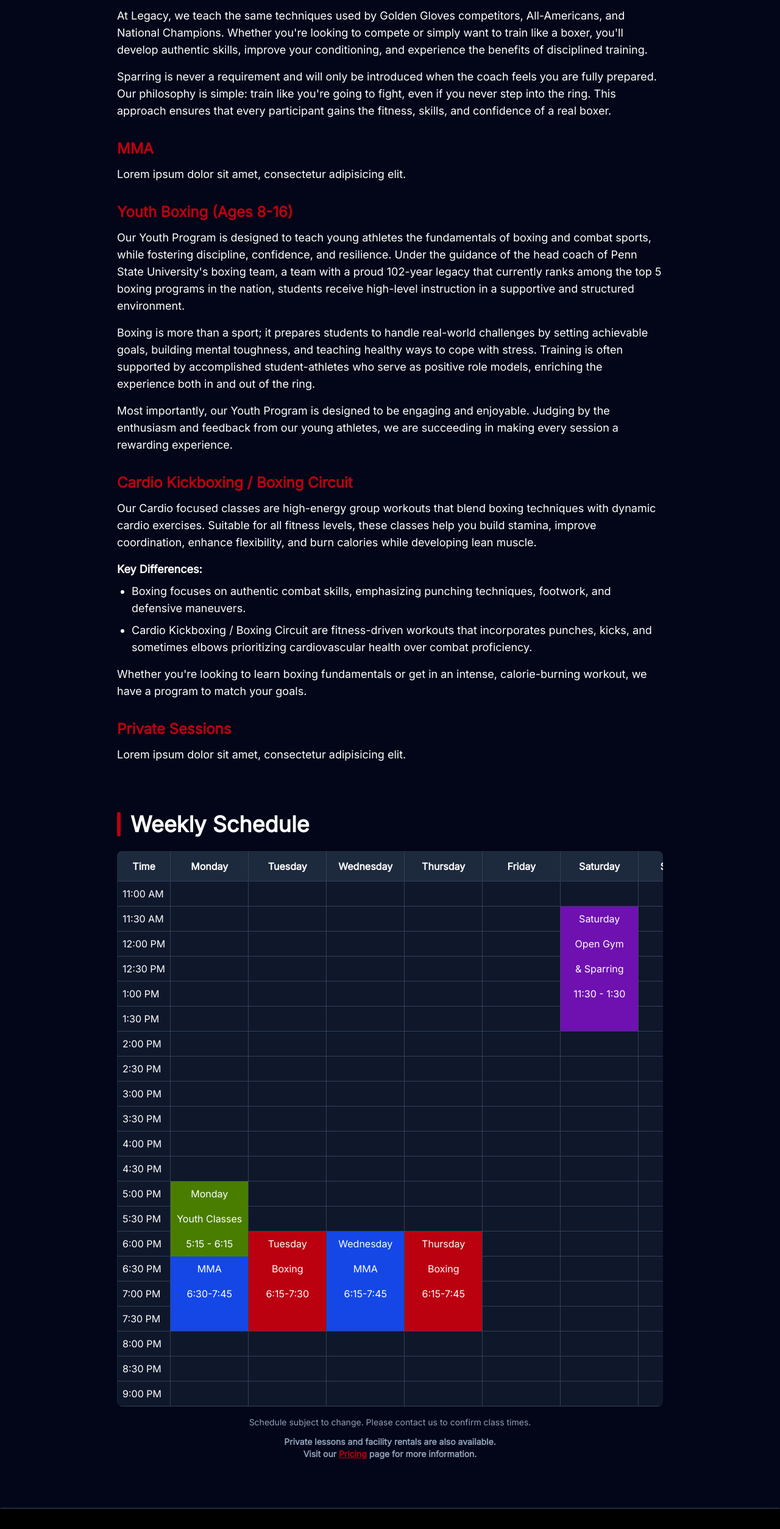
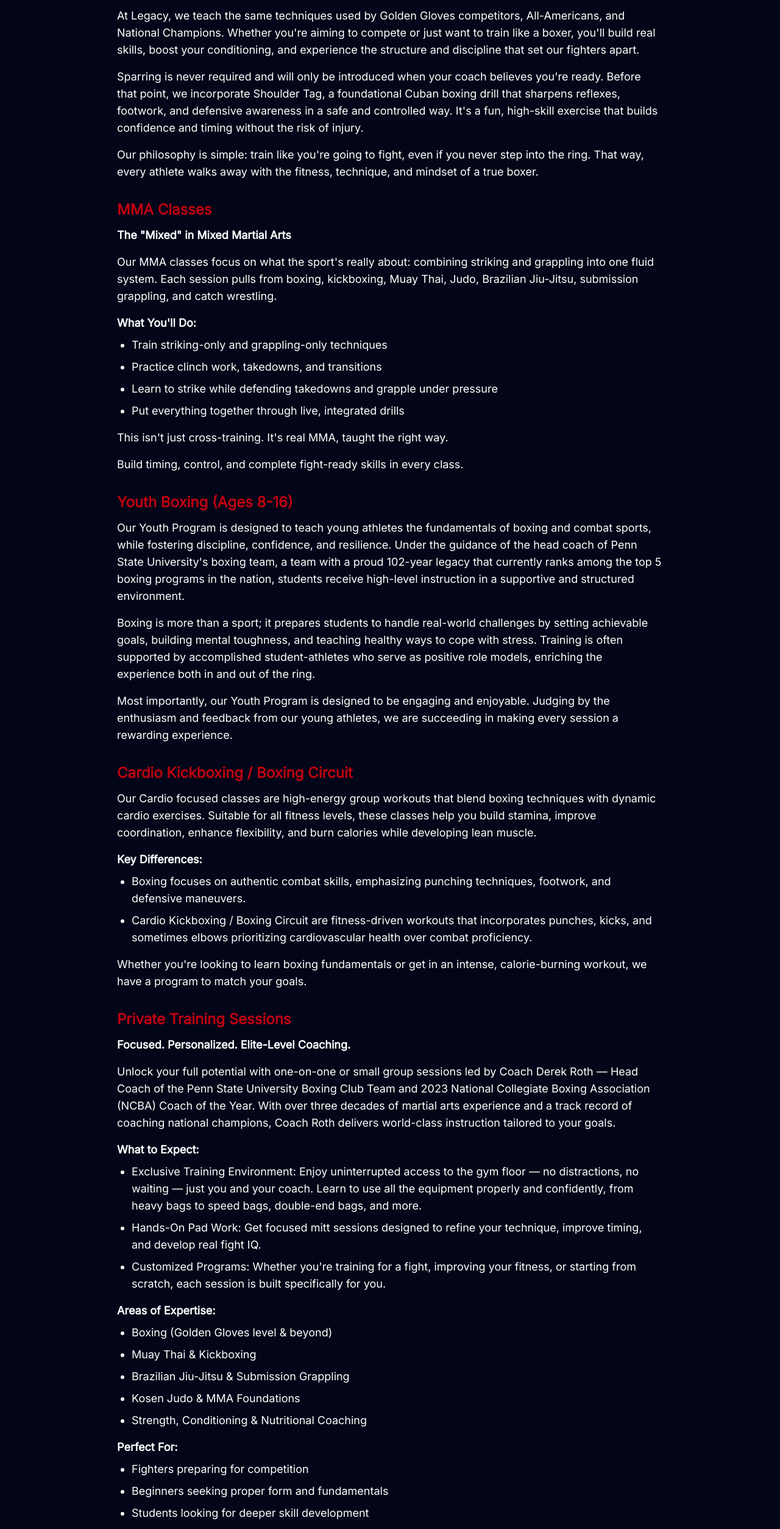
Before and after one commit to ParkerPosy/LegacyBoxing, a plain HTML site: page pages/courses.html in a window 1280 px wide. Shown: the part 248-2756 px from the top of the page at 61% size. Drawn offline with nearby package versions, Linux system fonts and the light colour scheme.

Commit message:
feedback from owner

```diff
--- a/components/header.html
+++ b/components/header.html
@@ -75,7 +75,7 @@
               href="pages/contact.html"
               class="block px-4 py-2 bg-boxing-red text-white rounded-md font-medium hover:underline transition"
             >
-              Contact Us
+              Contact
             </a>
           </li>
         </ul>
--- a/components/schedule-table.html
+++ b/components/schedule-table.html
@@ -152,7 +152,7 @@
       <td class="py-2 px-4 text-center border-r border-b border-slate-700"></td>
       <td class="py-2 px-4 text-center border-r border-b border-slate-700"></td>
       <td class="py-2 px-4 text-center border-r border-b border-slate-700"></td>
-      <td class="py-2 px-4 text-center border-r border-b border-slate-700"></td>
+      <td class="py-2 px-4 text-center border-r border-slate-700 bg-lime-700">Friday</td>
       <td class="py-2 px-4 text-center border-r border-b border-slate-700"></td>
       <td class="py-2 px-4 text-center border-b border-slate-700"></td>
     </tr>
@@ -163,7 +163,7 @@
       <td class="py-2 px-4 text-center border-r border-b border-slate-700"></td>
       <td class="py-2 px-4 text-center border-r border-b border-slate-700"></td>
       <td class="py-2 px-4 text-center border-r border-b border-slate-700"></td>
-      <td class="py-2 px-4 text-center border-r border-b border-slate-700"></td>
+      <td class="py-2 px-2 text-center border-r border-slate-700 bg-lime-700">Youth Classes</td>
       <td class="py-2 px-4 text-center border-r border-b border-slate-700"></td>
       <td class="py-2 px-4 text-center border-b border-slate-700"></td>
     </tr>
@@ -174,7 +174,7 @@
       <td class="py-2 px-4 text-center border-r border-slate-700 bg-boxing-red">Tuesday</td>
       <td class="py-2 px-4 text-center border-r border-slate-700 bg-blue-700">Wednesday</td>
       <td class="py-2 px-4 text-center border-r border-slate-700 bg-boxing-red">Thursday</td>
-      <td class="py-2 px-4 text-center border-r border-b border-slate-700"></td>
+      <td class="py-2 px-4 text-center border-r border-slate-700 bg-lime-700">5:15 - 6:15</td>
       <td class="py-2 px-4 text-center border-r border-b border-slate-700"></td>
       <td class="py-2 px-4 text-center border-b border-slate-700"></td>
     </tr>
--- a/pages/courses.html
+++ b/pages/courses.html
@@ -98,21 +98,43 @@
             <h3 class="text-2xl font-bold text-boxing-red mb-3">Boxing</h3>
             <div class="text-lg space-y-4">
               <p>At Legacy, we teach the same techniques used by Golden Gloves competitors, All-Americans, and National
-                Champions. Whether you're looking to compete or simply want to train like a boxer, you'll develop
-                authentic skills, improve your conditioning, and experience the benefits of disciplined training.</p>
+                Champions. Whether you're aiming to compete or just want to train like a boxer, you'll build real
+                skills, boost your conditioning, and experience the structure and discipline that set our fighters
+                apart.
+              </p>
 
-              <p>Sparring is never a requirement and will only be introduced when the coach feels you are fully
-                prepared. Our philosophy is simple: train like you're going to fight, even if you never step into the
-                ring. This approach ensures that every participant gains the fitness, skills, and confidence of a real
-                boxer.</p>
+              <p>Sparring is never required and will only be introduced when your coach believes you're ready. Before
+                that point, we incorporate Shoulder Tag, a foundational Cuban boxing drill that sharpens reflexes,
+                footwork, and defensive awareness in a safe and controlled way. It's a fun, high-skill exercise that
+                builds confidence and timing without the risk of injury.</p>
+
+              <p>Our philosophy is simple: train like you're going to fight, even if you never step into the ring. That
+                way, every athlete walks away with the fitness, technique, and mindset of a true boxer.</p>
             </div>
           </div>
 
-          <!-- MAA Program -->
+          <!-- MMA Classes -->
           <div class="mb-8">
-            <h3 class="text-2xl font-bold text-boxing-red mb-3">MMA</h3>
+            <h3 class="text-2xl font-bold text-boxing-red mb-3">MMA Classes</h3>
             <div class="text-lg space-y-4">
-              <p>Lorem ipsum dolor sit amet, consectetur adipisicing elit.</p>
+              <p><span class="font-semibold">The "Mixed" in Mixed Martial Arts</span></p>
+
+              <p>Our MMA classes focus on what the sport's really about: combining striking and grappling into one fluid
+                system. Each session pulls from boxing, kickboxing, Muay Thai, Judo, Brazilian Jiu-Jitsu, submission
+                grappling, and catch wrestling.</p>
+
+              <div>
+                <p class="font-semibold mt-4 mb-2">What You'll Do:</p>
+                <ul class="list-disc pl-6 space-y-2">
+                  <li>Train striking-only and grappling-only techniques</li>
+                  <li>Practice clinch work, takedowns, and transitions</li>
+                  <li>Learn to strike while defending takedowns and grapple under pressure</li>
+                  <li>Put everything together through live, integrated drills</li>
+                </ul>
+              </div>
+
+              <p>This isn't just cross-training. It's real MMA, taught the right way.</p>
+              <p>Build timing, control, and complete fight-ready skills in every class.</p>
             </div>
           </div>
 
@@ -161,11 +183,53 @@
             </div>
           </div>
 
-          <!-- Private Sessions -->
-          <div>
-            <h3 class="text-2xl font-bold text-boxing-red mb-3">Private Sessions</h3>
+          <!-- Private Training Sessions -->
+          <div class="mb-8">
+            <h3 class="text-2xl font-bold text-boxing-red mb-3">Private Training Sessions</h3>
             <div class="text-lg space-y-4">
-              <p>Lorem ipsum dolor sit amet, consectetur adipisicing elit.</p>
+              <p class="font-semibold">Focused. Personalized. Elite-Level Coaching.</p>
+
+              <p>Unlock your full potential with one-on-one or small group sessions led by Coach Derek Roth — Head Coach
+                of the Penn State University Boxing Club Team and 2023 National Collegiate Boxing Association (NCBA)
+                Coach of the Year. With over three decades of martial arts experience and a track record of coaching
+                national champions, Coach Roth delivers world-class instruction tailored to your goals.</p>
+
+              <div>
+                <p class="font-semibold mt-4 mb-2">What to Expect:</p>
+                <ul class="list-disc pl-6 space-y-2">
+                  <li><span class="font-medium">Exclusive Training Environment:</span> Enjoy uninterrupted access to the
+                    gym floor — no distractions, no waiting — just you and your coach. Learn to use all the equipment
+                    properly and confidently, from heavy bags to speed bags, double-end bags, and more.</li>
+                  <li><span class="font-medium">Hands-On Pad Work:</span> Get focused mitt sessions designed to refine
+                    your technique, improve timing, and develop real fight IQ.</li>
+                  <li><span class="font-medium">Customized Programs:</span> Whether you're training for a fight,
+                    improving your fitness, or starting from scratch, each session is built specifically for you.</li>
+                </ul>
+              </div>
+
+              <div>
+                <p class="font-semibold mt-4 mb-2">Areas of Expertise:</p>
+                <ul class="list-disc pl-6 space-y-2">
+                  <li>Boxing (Golden Gloves level & beyond)</li>
+                  <li>Muay Thai & Kickboxing</li>
+                  <li>Brazilian Jiu-Jitsu & Submission Grappling</li>
+                  <li>Kosen Judo & MMA Foundations</li>
+                  <li>Strength, Conditioning & Nutritional Coaching</li>
+                </ul>
+              </div>
+
+              <div>
+                <p class="font-semibold mt-4 mb-2">Perfect For:</p>
+                <ul class="list-disc pl-6 space-y-2">
+                  <li>Fighters preparing for competition</li>
+                  <li>Beginners seeking proper form and fundamentals</li>
+                  <li>Students looking for deeper skill development</li>
+                  <li>Anyone who values privacy, precision, and personalized attention</li>
+                </ul>
+              </div>
+
+              <p class="font-semibold mt-4">Train without interruption. Learn the right way from the very start.</p>
+              <p class="font-semibold italic">Train with the coach who trains champions.</p>
             </div>
           </div>
         </div>
```
Also changed, not shown: index.html (+0 -26 lines), pages/pricing.html (+4 -4 lines).
